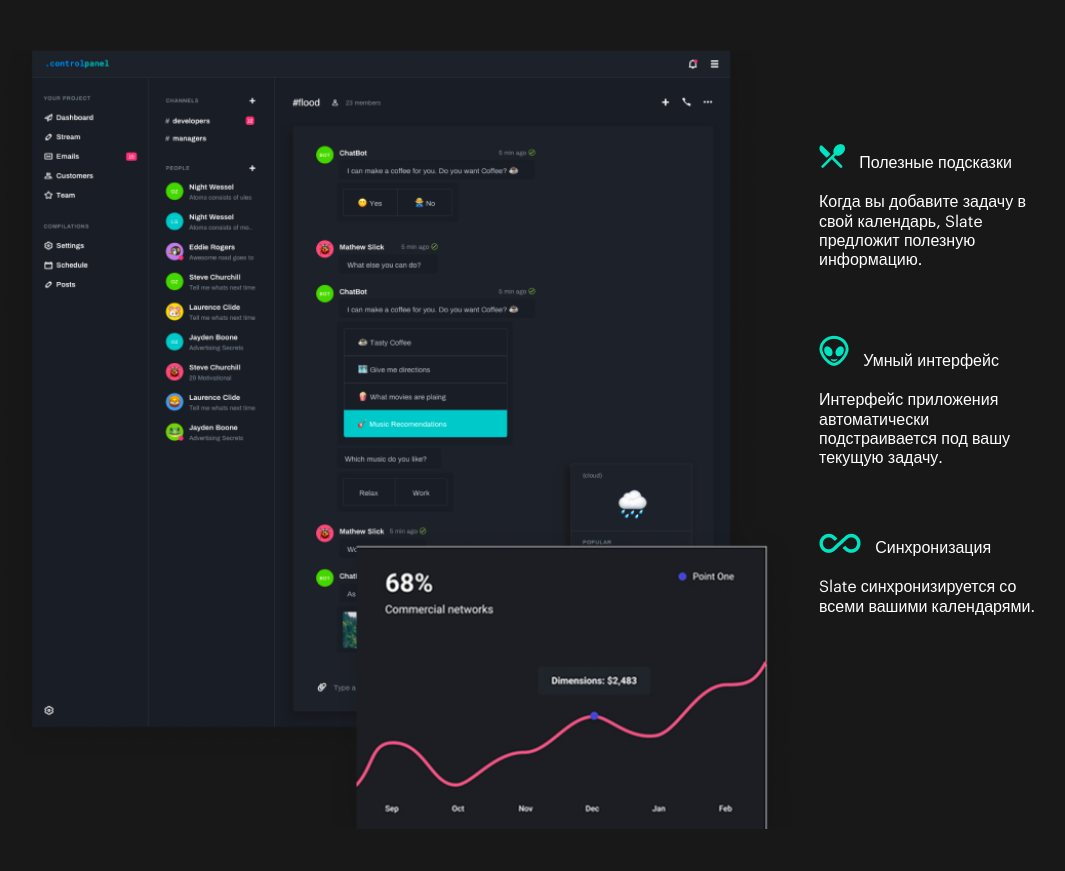
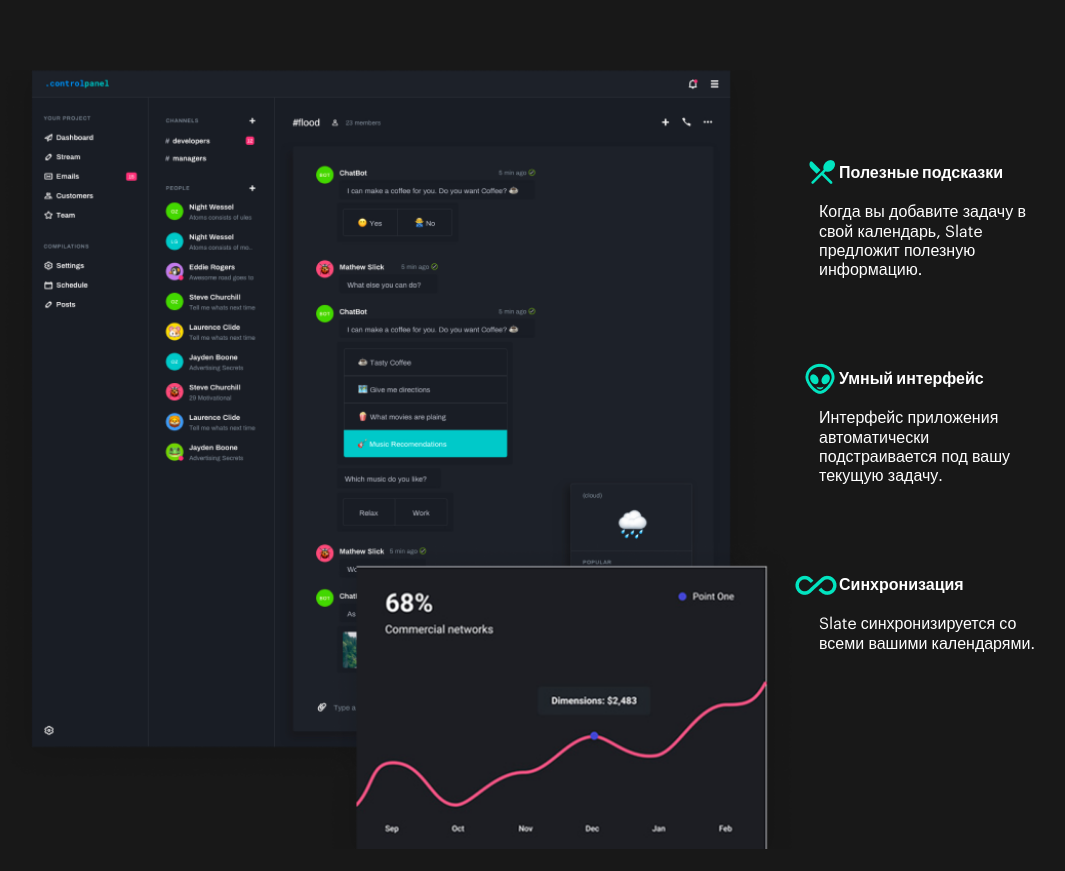
Before and after one commit to vitalik1701/frontend, a plain HTML site: page proj1/index.html in a window 1280 px wide. Shown: the part 1980-2851 px from the top of the page, without its empty margins (95-1160 px from the left). Drawn offline with Linux system fonts and the light colour scheme.

Commit message:
adaptive

```diff
--- a/proj1/index.html
+++ b/proj1/index.html
@@ -70,29 +70,25 @@
                         <div class="features__content-right">
 
                             <div class="features__list-item">
-                                <span class="spoon">
-                <img src="/images/vector1.png" alt="">
-                Полезные  подсказки
-            </span>
-                                <p>
+
+                                <h3 class="features__title-s "> <span class="spoon"></span>Полезные подсказки</h3>
+                                <p class="features__texts">
                                     Когда вы добавите задачу в свой календарь, Slate предложит полезную информацию.
                                 </p>
                             </div>
                             <div class="features__list-item">
-                                <span class="ufo">
-                <img src="/images/vector2.png" alt="">
-                Умный интерфейс
-            </span>
-                                <p>
+
+                                <h3 class="features__title-s "><span class="ufo"></span>Умный интерфейс</h3>
+
+                                <p class="features__texts">
                                     Интерфейс приложения автоматически подстраивается под вашу текущую задачу.
                                 </p>
                             </div>
                             <div class="features__list-item">
-                                <span class="infinity">
-                <img src="/images/vector3.png" alt="">
-                Синхронизация
-            </span>
-                                <p>
+                                <h3 class="features__title-s "><span class="infinity"></span>Синхронизация</h3>
+
+
+                                <p class="features__texts">
                                     Slate синхронизируется со всеми вашими календарями.
                                 </p>
                             </div>
@@ -132,7 +128,7 @@
                             <button class="addons__right-btn">
                         Попробовать бесплатно
                     </button>
-                    <img src="/images/right-screen.png" alt="" class="addons__right-img" >
+                            <img src="/images/right-screen.png" alt="" class="addons__right-img">
                         </div>
                     </div>
                 </div>
@@ -278,8 +274,9 @@
                     </div>
                     <div class="footer__contacts">
                         <ul class="footer__list">
-                <li class="footer__list-item"><a href=""><img src="/images/geo.svg" alt="">
-                    ул. Московская, д 1.</a></li>
+                            <li class="footer__list-item">
+                                <a href=""><img src="/images/geo.svg" alt=""> ул. Московская, д 1.</a>
+                            </li>
                             <li class="footer__list-item">
                                 <img src="/images/phone.svg" alt=""><a href="tel:+79414323211">+7 (941) 432-32-11</a></li>
                             <li class="footer__list-item">
--- a/proj1/style/media.css
+++ b/proj1/style/media.css
@@ -35,7 +35,13 @@
     }
 }
 
-@media (max-width:750px) {
+@media (max-width:900px) {
+    .features__title-s {
+
+        position: relative;
+        margin: auto;
+        margin-bottom: 20px;
+    }
     .header__button-box {
         padding-top: 85px;
         display: flex;
@@ -63,7 +69,8 @@
         padding-top: 30px;
         display: flex;
         flex-direction: column;
-        align-items: center;
+        align-items: start;
+        margin: auto;
     }
     .features__list-item {
         display: flex;
@@ -103,6 +110,7 @@
     .partners {
         padding-top: 100px;
     }
+
     .parners__logo {
         display: grid;
         grid-template-columns: repeat(3, min-content);
--- a/proj1/style/style.css
+++ b/proj1/style/style.css
@@ -208,14 +208,14 @@ body {
 
 .features__text {
     color: var(--light-text, #FFF);
-    max-width: 800px;
+    max-width: 815px;
     font-size: 20px;
     font-weight: 400;
     line-height: 30px;
     letter-spacing: 0.2px;
     text-align: center;
     margin: auto;
-    margin-bottom: 80px;
+    margin-bottom: 100px;
 }
 
 .features__left-second {
@@ -235,18 +235,9 @@ body {
     flex-direction: row;
 }
 
-.features__list-item span {
-    margin-bottom: 20px;
-}
 
-.features__list-item span img {
-    margin-right: 10px;
-}
 
-.features__list-item span {
-    display: inline-block;
-    /* padding-bottom: 26px; */
-}
+
 
 .features__content-right {
     display: flex;
@@ -258,12 +249,41 @@ body {
 
 .features__list-item {
     padding: 20px;
+    margin-bottom: 25px;
 }
 
-.features__list-item p {
-    width: 220px;
+.features__texts {
+    max-width: 220px;
 }
-
+.features__title-s{
+    margin-bottom: 20px;
+    margin-left: 20px;
+    position: relative;
+}
+.spoon{
+    background: url(/images/vector1.png)  no-repeat ;
+    width: 40px;
+    height: 40px;
+    position: absolute;
+    top: -4px;
+    left: -30px;
+}
+.ufo{
+    background: url(/images/vector2.png)  no-repeat ;
+    width: 40px;
+    height: 40px;
+    position: absolute;
+    top: -7px;
+    left: -34px;
+}
+.infinity{
+    background: url(/images/vector3.png)  no-repeat ;
+    width: 45px;
+    height: 40px;
+    position: absolute;
+    top: -1px;
+    left: -44px;
+}
 
 /*
 section addons */
```
Lines whose indentation alone changed are shown as unchanged.
